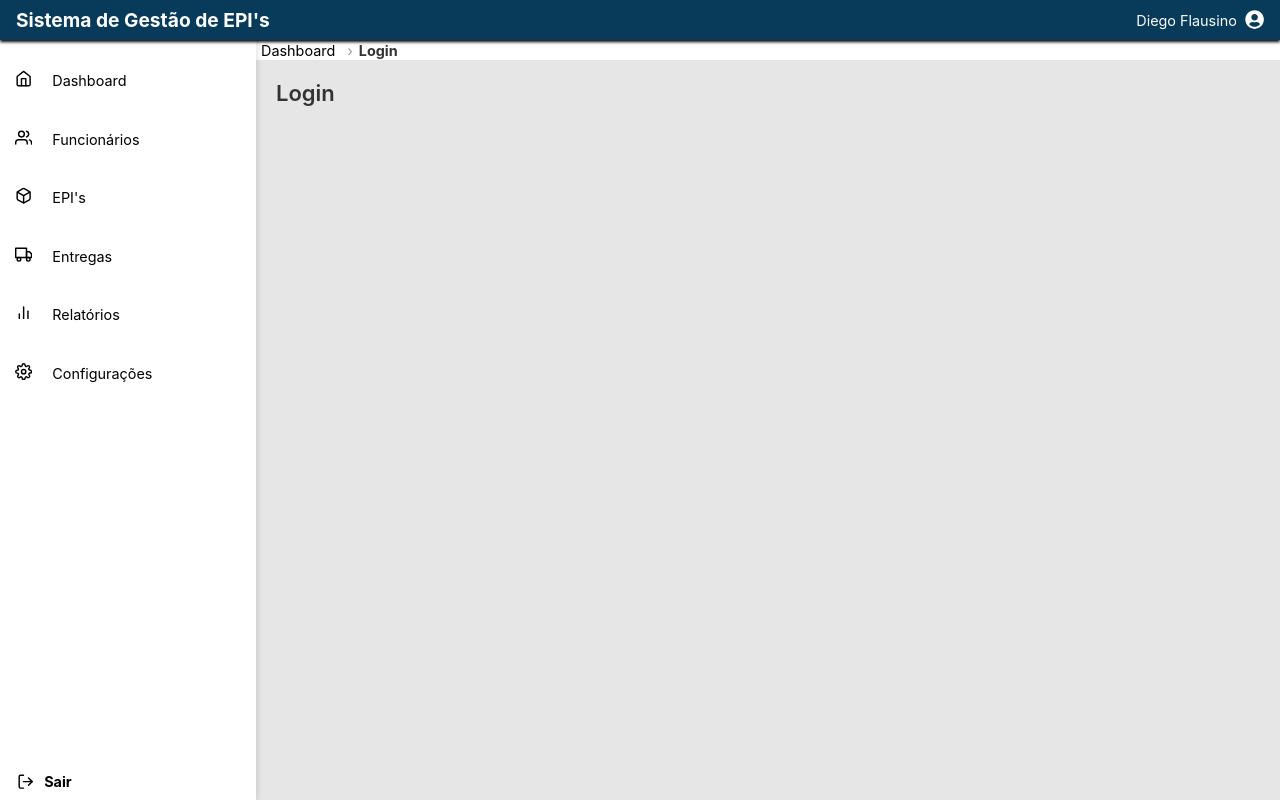
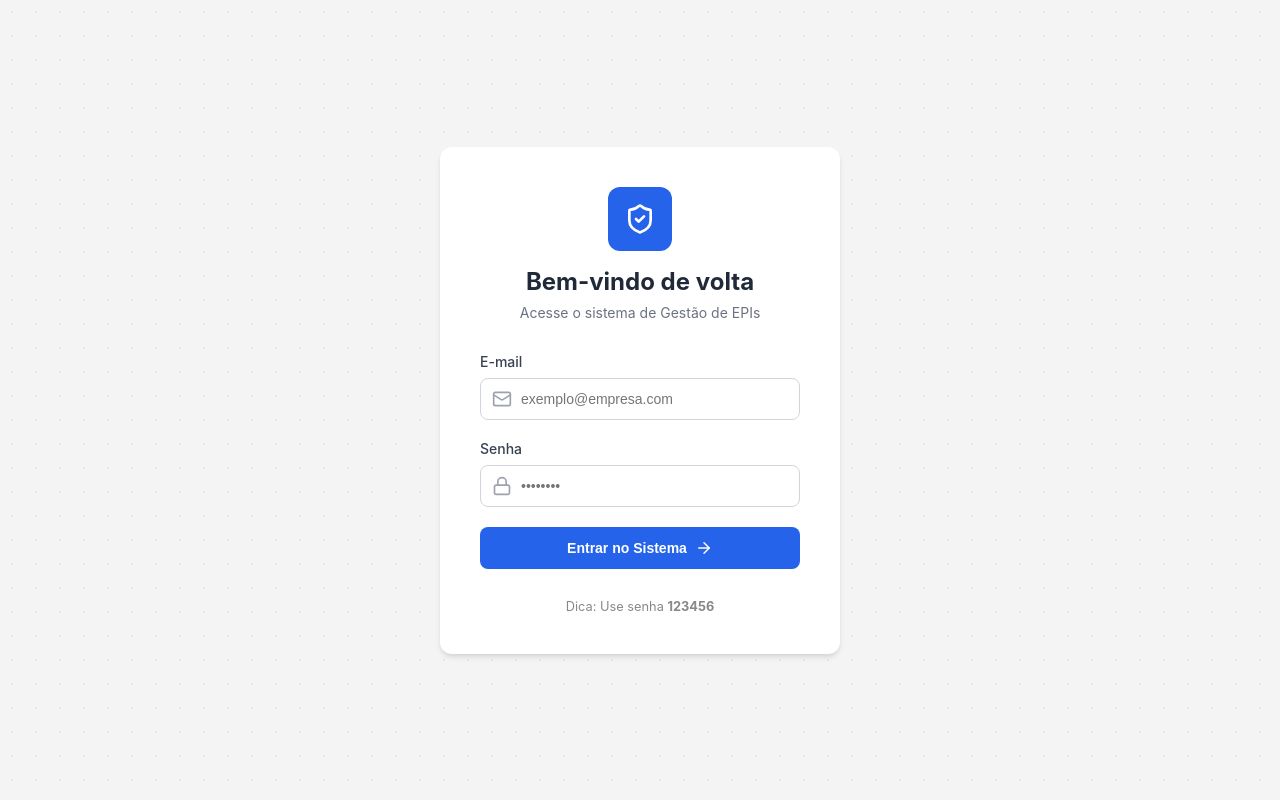
Before and after one commit to diegoflausino45/gestao-de-EPI, a React (Vite) app in the folder frontend/: page /login in a window 1280 px wide. Built offline with nearby package versions, Linux system fonts and the light colour scheme.

Commit message:
commit tela de login

```diff
--- a/frontend/src/containers/Login/index.jsx
+++ b/frontend/src/containers/Login/index.jsx
@@ -1,9 +1,95 @@
-
+import { useState } from 'react';
+import { useAuth } from '../../context/AuthContext';
+import { useNavigate } from 'react-router-dom';
+import { Mail, Lock, ArrowRight, ShieldCheck } from 'lucide-react';
+import styles from './styles.module.css';
 
 function Login() {
-    return(
-        <div><h1>Login</h1></div>
-    )
+    const [email, setEmail] = useState('');
+    const [password, setPassword] = useState('');
+    const [error, setError] = useState('');
+    const [loading, setLoading] = useState(false);
+
+    const { signIn } = useAuth();
+    const navigate = useNavigate();
+
+    async function handleSubmit(e) {
+        e.preventDefault();
+        setError('');
+        setLoading(true);
+
+        try {
+            await signIn(email, password);
+            navigate('/'); // Redireciona para Home após sucesso
+        } catch (err) {
+            setError(err.message || 'Erro ao tentar fazer login.');
+        } finally {
+            setLoading(false);
+        }
+    }
+
+    return (
+        <div className={styles.container}>
+            <div className={styles.loginCard}>
+                <div className={styles.header}>
+                    <div className={styles.logo}>
+                        <ShieldCheck size={32} />
+                    </div>
+                    <h1 className={styles.title}>Bem-vindo de volta</h1>
+                    <p className={styles.subtitle}>Acesse o sistema de Gestão de EPIs</p>
+                </div>
+
+                {error && <div className={styles.errorMessage}>{error}</div>}
+
+                <form onSubmit={handleSubmit} className={styles.form}>
+                    <div className={styles.inputGroup}>
+                        <label className={styles.label} htmlFor="email">E-mail</label>
+                        <div className={styles.inputWrapper}>
+                            <Mail className={styles.inputIcon} size={18} />
+                            <input
+                                id="email"
+                                type="email"
+                                className={styles.input}
+                                placeholder="exemplo@empresa.com"
+                                value={email}
+                                onChange={(e) => setEmail(e.target.value)}
+                                required
+                            />
+                        </div>
+                    </div>
+
+                    <div className={styles.inputGroup}>
+                        <label className={styles.label} htmlFor="password">Senha</label>
+                        <div className={styles.inputWrapper}>
+                            <Lock className={styles.inputIcon} size={18} />
+                            <input
+                                id="password"
+                                type="password"
+                                className={styles.input}
+                                placeholder="••••••••"
+                                value={password}
+                                onChange={(e) => setPassword(e.target.value)}
+                                required
+                            />
+                        </div>
+                    </div>
+
+                    <button type="submit" className={styles.button} disabled={loading}>
+                        {loading ? 'Entrando...' : (
+                            <>
+                                Entrar no Sistema
+                                <ArrowRight size={18} />
+                            </>
+                        )}
+                    </button>
+
+                    <div style={{textAlign: 'center', fontSize: '0.8rem', color: '#888', marginTop: '10px'}}>
+                        Dica: Use senha <strong>123456</strong>
+                    </div>
+                </form>
+            </div>
+        </div>
+    );
 }
 
-export default Login
+export default Login;
--- /dev/null
+++ b/frontend/src/containers/Login/styles.module.css
@@ -0,0 +1,144 @@
+.container {
+  display: flex;
+  align-items: center;
+  justify-content: center;
+  height: 100vh;
+  background-color: var(--background-color, #f4f4f5);
+  background-image: radial-gradient(#e5e7eb 1px, transparent 1px);
+  background-size: 24px 24px;
+}
+
+.loginCard {
+  background: white;
+  padding: 2.5rem;
+  border-radius: 12px;
+  box-shadow: 0 4px 6px -1px rgba(0, 0, 0, 0.1), 0 2px 4px -1px rgba(0, 0, 0, 0.06);
+  width: 100%;
+  max-width: 400px;
+  animation: slideUp 0.5s ease-out;
+}
+
+.header {
+  text-align: center;
+  margin-bottom: 2rem;
+}
+
+.logo {
+  width: 64px;
+  height: 64px;
+  background-color: var(--primary-color, #2563eb);
+  color: white;
+  border-radius: 12px;
+  display: flex;
+  align-items: center;
+  justify-content: center;
+  margin: 0 auto 1rem;
+  font-size: 32px;
+}
+
+.title {
+  font-size: 1.5rem;
+  font-weight: 700;
+  color: #1f2937;
+  margin-bottom: 0.5rem;
+}
+
+.subtitle {
+  color: #6b7280;
+  font-size: 0.875rem;
+}
+
+.form {
+  display: flex;
+  flex-direction: column;
+  gap: 1.25rem;
+}
+
+.inputGroup {
+  display: flex;
+  flex-direction: column;
+  gap: 0.5rem;
+  position: relative;
+}
+
+.label {
+  font-size: 0.875rem;
+  font-weight: 500;
+  color: #374151;
+}
+
+.inputWrapper {
+  position: relative;
+  display: flex;
+  align-items: center;
+}
+
+.inputIcon {
+  position: absolute;
+  left: 12px;
+  color: #9ca3af;
+  width: 20px;
+  height: 20px;
+}
+
+.input {
+  width: 100%;
+  padding: 0.75rem 1rem 0.75rem 2.5rem;
+  border: 1px solid #d1d5db;
+  border-radius: 8px;
+  font-size: 0.875rem;
+  transition: all 0.2s;
+  outline: none;
+}
+
+.input:focus {
+  border-color: var(--primary-color, #2563eb);
+  box-shadow: 0 0 0 3px rgba(37, 99, 235, 0.1);
+}
+
+.button {
+  background-color: var(--primary-color, #2563eb);
+  color: white;
+  padding: 0.75rem;
+  border: none;
+  border-radius: 8px;
+  font-weight: 600;
+  font-size: 0.875rem;
+  cursor: pointer;
+  transition: background-color 0.2s;
+  display: flex;
+  align-items: center;
+  justify-content: center;
+  gap: 0.5rem;
+}
+
+.button:hover:not(:disabled) {
+  background-color: #1d4ed8;
+}
+
+.button:disabled {
+  opacity: 0.7;
+  cursor: not-allowed;
+}
+
+.errorMessage {
+  background-color: #fee2e2;
+  border: 1px solid #fecaca;
+  color: #b91c1c;
+  padding: 0.75rem;
+  border-radius: 8px;
+  font-size: 0.875rem;
+  text-align: center;
+  margin-bottom: 1rem;
+}
+
+@keyframes slideUp {
+  from {
+    opacity: 0;
+    transform: translateY(20px);
+  }
+  to {
+    opacity: 1;
+    transform: translateY(0);
+  }
+}
--- /dev/null
+++ b/frontend/src/context/AuthContext.jsx
@@ -0,0 +1,65 @@
+import { createContext, useState, useEffect, useContext } from 'react';
+
+export const AuthContext = createContext({});
+
+export function AuthProvider({ children }) {
+  const [user, setUser] = useState(null);
+  const [loading, setLoading] = useState(true); // Para checar o token ao carregar a página
+
+  useEffect(() => {
+    // Ao iniciar, verifica se já existe um login salvo
+    const recoveredUser = localStorage.getItem('@GestaoEPI:user');
+    const token = localStorage.getItem('@GestaoEPI:token');
+
+    if (recoveredUser && token) {
+      setUser(JSON.parse(recoveredUser));
+    }
+
+    setLoading(false);
+  }, []);
+
+  async function signIn(email, password) {
+    // --- MOCK DE API ---
+    // Aqui simulamos uma chamada assíncrona ao backend
+    return new Promise((resolve, reject) => {
+        setTimeout(() => {
+            // Regra Mock: Aceita qualquer email com a senha "123456"
+            if (password === '123456') {
+                const mockUser = {
+                    id: 1,
+                    name: 'Administrador',
+                    email: email,
+                    role: 'admin',
+                    avatar: 'https://github.com/shadcn.png' // Avatar placeholder
+                };
+
+                localStorage.setItem('@GestaoEPI:user', JSON.stringify(mockUser));
+                localStorage.setItem('@GestaoEPI:token', 'mock-jwt-token-xyz');
+
+                setUser(mockUser);
+                resolve({ success: true });
+            } else {
+                reject({ message: 'E-mail ou senha incorretos.' });
+            }
+        }, 1000); // Delay de 1 segundo para testar loading
+    });
+  }
+
+  function signOut() {
+    localStorage.removeItem('@GestaoEPI:user');
+    localStorage.removeItem('@GestaoEPI:token');
+    setUser(null);
+  }
+
+  return (
+    <AuthContext.Provider value={{ signed: !!user, user, loading, signIn, signOut }}>
+      {children}
+    </AuthContext.Provider>
+  );
+}
+
+// Hook personalizado para facilitar a importação
+export function useAuth() {
+  const context = useContext(AuthContext);
+  return context;
+}
--- a/frontend/src/routes/routes.jsx
+++ b/frontend/src/routes/routes.jsx
@@ -1,6 +1,5 @@
-import { BrowserRouter, Routes, Route } from "react-router-dom"
+import { BrowserRouter, Routes, Route, Navigate, Outlet } from "react-router-dom"
 import Styles from "./styles.module.css"
-
 
 import Home from "../containers/Home"
 import Funcionarios from "../containers/Funcionarios"
@@ -16,24 +15,68 @@ import NotFound from "../containers/NotFound"
 import Setores from "../containers/Setores"
 import Perfil from "../containers/Perfil"
 
-
-
 import Header from "../components/Header"
 import SideBar from "../components/SideBar"
 import Breadcrumb from "../components/Breadcrumb"
 import ScrollToTop from "../components/ScrollToTop"
 
-function AppRouter() {
+import { AuthProvider, useAuth } from "../context/AuthContext"
+
+// Componente de Layout Protegido (Com Sidebar e Header)
+function PrivateLayout() {
+    const { signed, loading } = useAuth();
+
+    if (loading) {
+        return <div style={{display: 'flex', justifyContent: 'center', alignItems: 'center', height: '100vh'}}>Carregando...</div>;
+    }
+
+    // Se não estiver logado, manda pro login
+    if (!signed) {
+        return <Navigate to="/login" />;
+    }
+
     return (
-
-        <BrowserRouter>
+        <>
             <Header />
             <div className={Styles.contenteside}>
                 <ScrollToTop />
                 <SideBar />
                 <Breadcrumb />
                 <div className={Styles.content}>
+                    <Outlet /> {/* Aqui renderiza os filhos (Home, Funcionarios...) */}
+                </div>
+            </div>
+        </>
+    );
+}
+
+// Componente para rotas públicas (Redireciona para home se já estiver logado)
+function PublicRoute({ children }) {
+    const { signed, loading } = useAuth();
+
+    if (loading) return null;
+
+    if (signed) {
+        return <Navigate to="/" />;
+    }
+
+    return children;
+}
+
+function AppRouter() {
+    return (
+        <AuthProvider>
+            <BrowserRouter>
                 <Routes>
+                    {/* Rotas Públicas */}
+                    <Route path="/login" element={
+                        <PublicRoute>
+                            <Login />
+                        </PublicRoute>
+                    } />
+
+                    {/* Rotas Privadas (Protegidas pelo PrivateLayout) */}
+                    <Route element={<PrivateLayout />}>
                         <Route path="/" element={<Home />} />
                         <Route path="/funcionarios" element={<Funcionarios />} />
                         <Route path="/epis" element={<EPI />} />
@@ -44,14 +87,14 @@ function AppRouter() {
                         <Route path="/configuracoes/setores" element={<Setores />} />
                         <Route path="/configuracoes" element={<Configuracoes />} />
                         <Route path="/cadastro-epi" element={<CadastroEPI />} />
-                        <Route path="/login" element={<Login />} />
                         <Route path="/perfil" element={<Perfil />}/>
+                    </Route>
+
+                    {/* Rota 404 fica fora para aparecer em qualquer caso ou pode ter layout próprio */}
                     <Route path="*" element={<NotFound />} />
                 </Routes>
-                </div>
-            </div>
             </BrowserRouter>
-
+        </AuthProvider>
     )
 }
 
```
Lines whose indentation alone changed are shown as unchanged.
